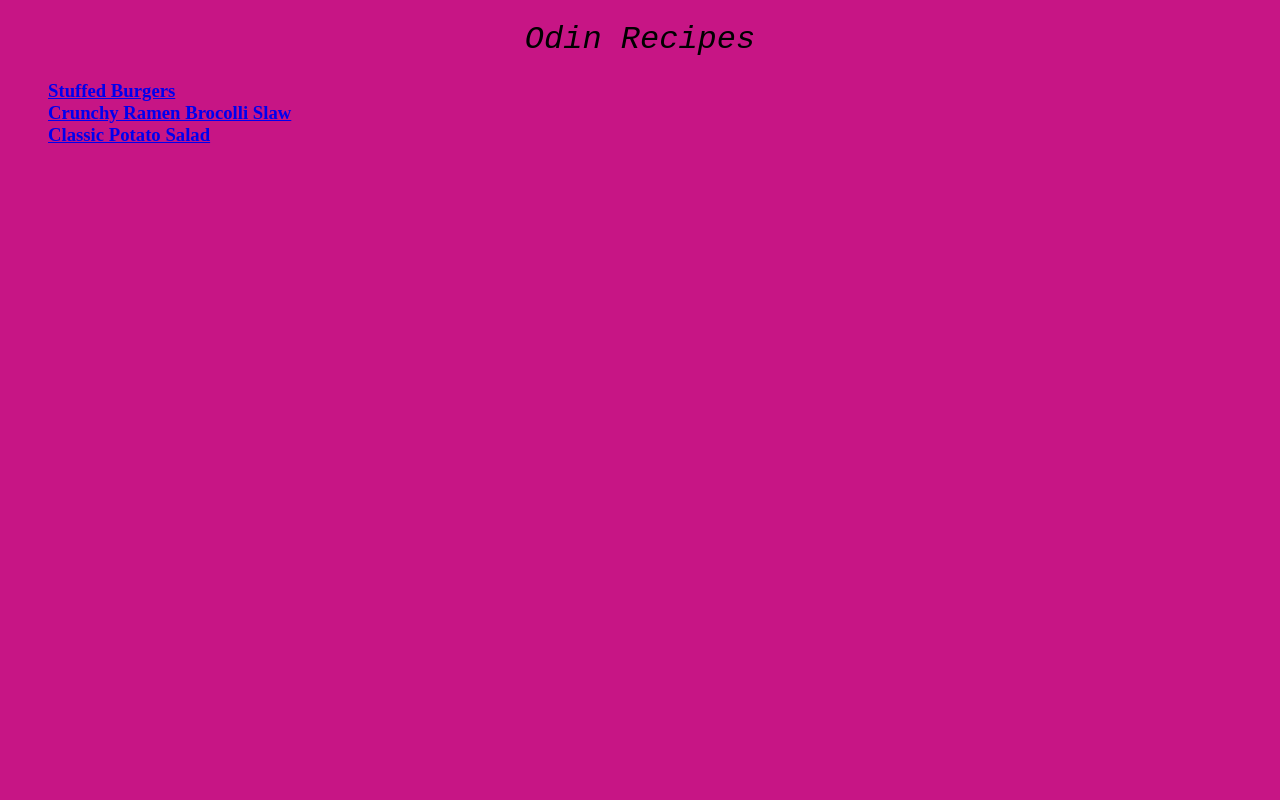
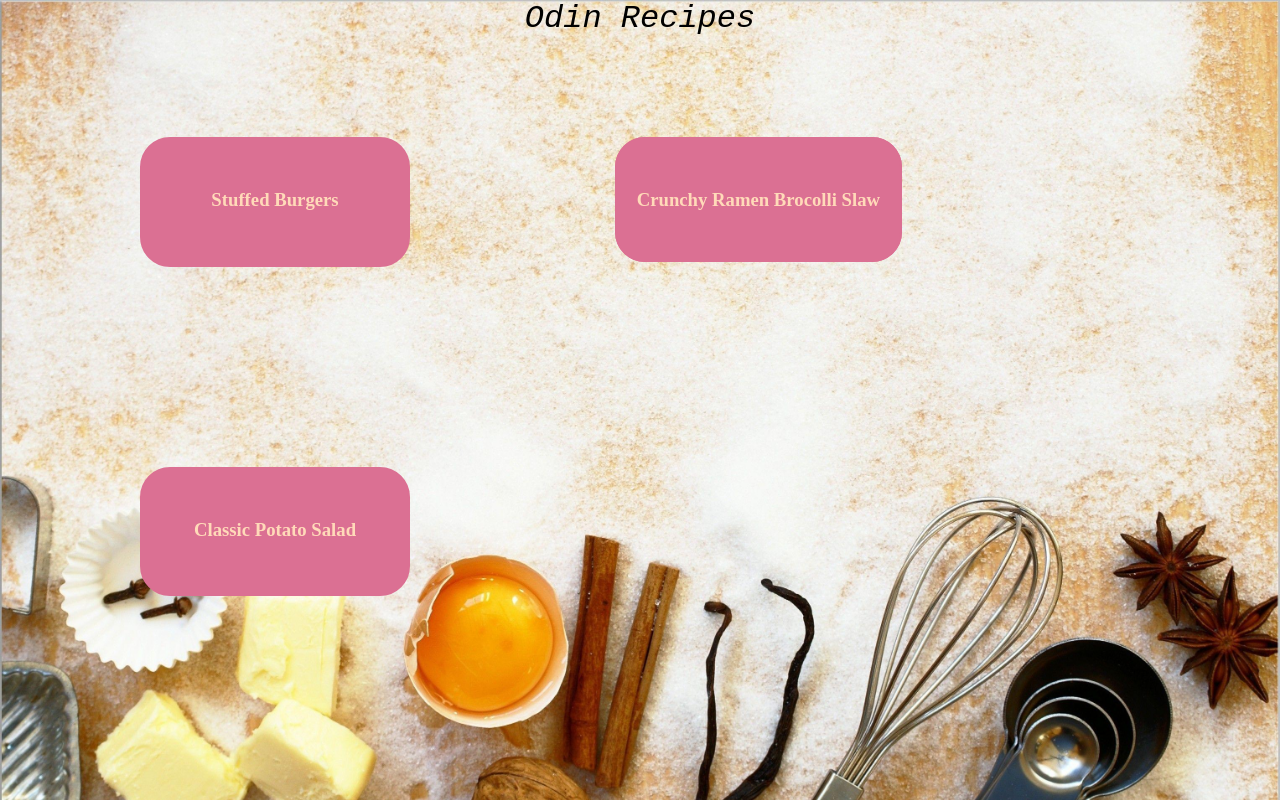
Before and after one commit to asterik503/odin-recipes, a plain HTML site: page index.html in a window 1280 px wide. Drawn offline with Linux system fonts and the light colour scheme.

Commit message:
adding box stuff

```diff
--- a/index.html
+++ b/index.html
@@ -1,5 +1,6 @@
 <!DOCTYPE html>
 <html lang="en">
+
 <head>
   <meta charset="utf8">
   <link rel="stylesheet" href="style.css"=>
@@ -7,10 +8,16 @@
     Home
   </title>
 </head>
-  <body>
+
+<body background="Images/recipe.jpg">
   <h1> Odin Recipes </h1>
-    <h3> <ul> <li><a href="recipes/stuffed-burgers.html"> Stuffed Burgers </a></li>
-    <li><a href="recipes/crunchy-ramen-broccoli-slaw.html"> Crunchy Ramen Brocolli Slaw </a> </li>
-    <li><a href="recipes/classic-potato-salad.html"> Classic Potato Salad </a></li></ul></h3>
+  <h3>
+    <ul>
+      <li><a href="recipes/stuffed-burgers.html"> Stuffed Burgers </a></li>
+      <li id="second"><a href="recipes/crunchy-ramen-broccoli-slaw.html"> Crunchy Ramen Brocolli Slaw</a> </li>
+      <li><a href="recipes/classic-potato-salad.html"> Classic Potato Salad </a></li>
+    </ul>
+  </h3>
 </body>
+
 </html>
--- a/style.css
+++ b/style.css
@@ -1,5 +1,14 @@
+*,
+*::before,
+*::after {
+  box-sizing: border-box;
+  margin: 0;
+}
+
 body {
-  background-color: rgb(199, 21, 133);
+  background-repeat: no-repeat;
+  background-attachment: fixed;
+  background-size: cover;
 }
 
 h1 {
@@ -10,6 +19,25 @@ h1 {
 }
 
 li {
-  display: flex;
-  justify-items: centre;
+  display: inline-block;
+  height: 129.5px;
+  width: 270px;
+  padding: 50px 1px 50px 1px;
+  margin: 100px;
+  background: palevioletred;
+  text-align: center;
+  border-radius: 30px;
+  border: 2px solid palevioletred;
 }
+
+#second {
+  display: inline;
+  padding-left: 20px;
+  padding-right: 20px;
+}
+
+a {
+  text-decoration: none;
+  color: peachpuff;
+  display: inline-block;
+}
```
Also changed, not shown: Images/recipe.jpg (added). Lines whose indentation alone changed are shown as unchanged.
